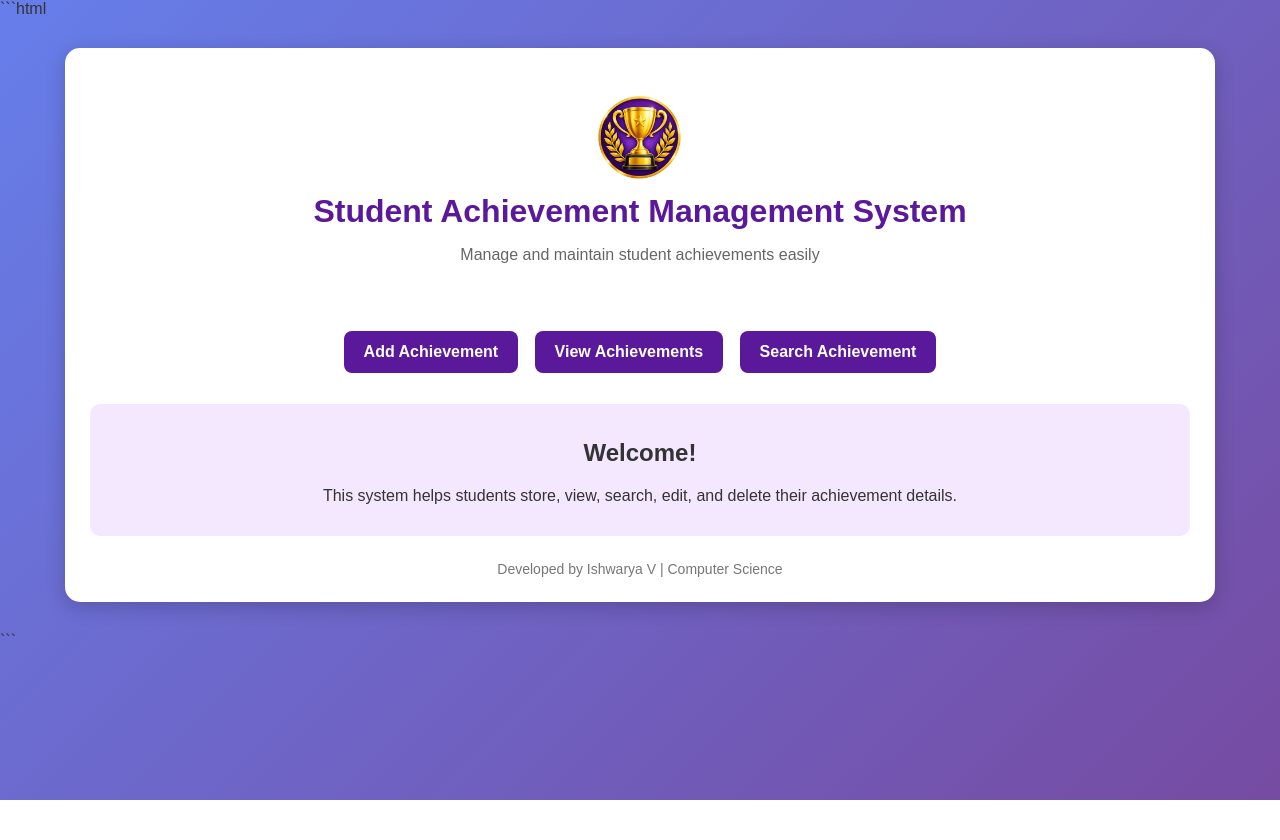
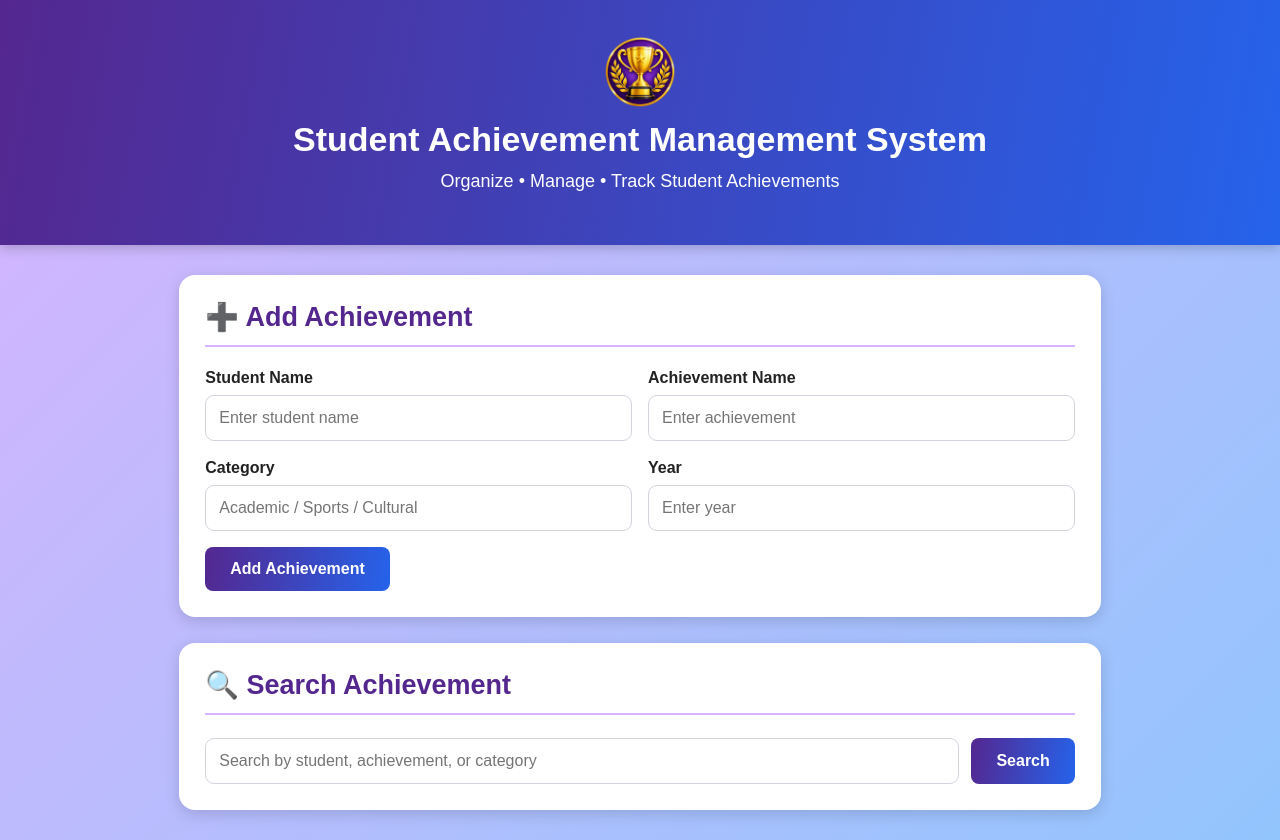
Before and after one commit to keerthanaishwarya482-creator/Student-acheivement-management-system, a Flask app: template templates/index.html in a window 1280 px wide. Before the commit the page ends 800 px from the top, so only its background shows below. Run offline with Flask 3, Linux system fonts and the light colour scheme; the template is opened without the code that fills it, so the values that code supplies are empty; parts of the project's set-up code (start-up, migrations or seed data) failed here and were passed over.

Commit message:
index.html

````diff
--- a/templates/index.html
+++ b/templates/index.html
@@ -1,4 +1,3 @@
-```html
 <!DOCTYPE html>
 <html lang="en">
 <head>
@@ -7,113 +6,220 @@
     <title>Student Achievement Management System</title>
 
     <style>
+        * {
+            box-sizing: border-box;
+        }
+
         body {
             margin: 0;
             font-family: Arial, sans-serif;
-            background: linear-gradient(135deg, #667eea, #764ba2);
-            color: #333;
-        }
-
-        .container {
-            width: 90%;
-            max-width: 1100px;
-            margin: 30px auto;
-            background: white;
-            padding: 25px;
-            border-radius: 15px;
-            box-shadow: 0 5px 20px rgba(0,0,0,0.2);
+            background: linear-gradient(135deg, #d8b4fe, #93c5fd);
+            color: #222;
         }
 
         .header {
+            background: linear-gradient(100deg, #54278f, #2563eb);
+            color: white;
             text-align: center;
-            padding: 20px;
+            padding: 35px 20px;
+            box-shadow: 0 3px 12px rgba(0,0,0,0.2);
         }
 
         .header img {
-            width: 90px;
-            height: 90px;
+            width: 75px;
+            height: 75px;
             object-fit: contain;
+            display: block;
+            margin: 0 auto 10px;
         }
 
         .header h1 {
-            color: #5a189a;
-            margin: 10px 0;
+            margin: 0;
+            font-size: 34px;
         }
 
         .header p {
-            color: #666;
+            font-size: 18px;
+            margin-top: 12px;
+        }
+
+        .main-container {
+            width: 72%;
+            margin: 30px auto;
+        }
+
+        .card {
+            background: white;
+            padding: 26px;
+            margin-bottom: 26px;
+            border-radius: 16px;
+            box-shadow: 0 4px 15px rgba(0,0,0,0.15);
+        }
+
+        .card h2 {
+            color: #54278f;
+            margin-top: 0;
+            border-bottom: 2px solid #d8b4fe;
+            padding-bottom: 12px;
+            font-size: 27px;
+        }
+
+        .form-grid {
+            display: grid;
+            grid-template-columns: 1fr 1fr;
+            gap: 18px 16px;
+        }
+
+        label {
+            display: block;
+            font-weight: bold;
+            margin-bottom: 8px;
+        }
+
+        input {
+            width: 100%;
+            padding: 13px;
+            border: 1px solid #d1d5db;
+            border-radius: 9px;
             font-size: 16px;
         }
 
-        .buttons {
-            text-align: center;
-            margin: 25px 0;
+        input:focus {
+            outline: none;
+            border-color: #54278f;
         }
 
-        .buttons a {
-            display: inline-block;
-            text-decoration: none;
-            background: #5a189a;
+        button {
+            background: linear-gradient(100deg, #54278f, #2563eb);
             color: white;
-            padding: 12px 20px;
-            margin: 6px;
+            border: none;
+            padding: 13px 25px;
             border-radius: 8px;
+            font-size: 16px;
             font-weight: bold;
+            cursor: pointer;
+            margin-top: 16px;
         }
 
-        .buttons a:hover {
-            background: #3c096c;
+        button:hover {
+            opacity: 0.9;
         }
 
-        .info {
-            text-align: center;
-            margin-top: 25px;
-            padding: 15px;
-            background: #f3e8ff;
-            border-radius: 10px;
+        .search-box {
+            display: flex;
+            gap: 12px;
         }
 
-        footer {
-            text-align: center;
-            margin-top: 25px;
-            color: #777;
-            font-size: 14px;
+        .search-box input {
+            flex: 1;
+        }
+
+        .search-box button {
+            margin-top: 0;
+        }
+
+        @media (max-width: 800px) {
+            .main-container {
+                width: 92%;
+            }
+
+            .form-grid {
+                grid-template-columns: 1fr;
+            }
+
+            .header h1 {
+                font-size: 25px;
+            }
+
+            .search-box {
+                flex-direction: column;
+            }
+
+            .search-box button {
+                width: fit-content;
+            }
         }
     </style>
 </head>
 
 <body>
 
-    <div class="container">
+    <div class="header">
+        <img src="{{ url_for('static', filename='trophy.png') }}"
+             alt="Trophy Logo">
 
-        <div class="header">
-            <img src="{{ url_for('static', filename='trophy.png') }}" alt="Trophy Image">
+        <h1>Student Achievement Management System</h1>
 
-            <h1>Student Achievement Management System</h1>
+        <p>Organize • Manage • Track Student Achievements</p>
+    </div>
 
-            <p>Manage and maintain student achievements easily</p>
+    <div class="main-container">
+
+        <!-- Add Achievement Section -->
+        <div class="card">
+            <h2>➕ Add Achievement</h2>
+
+            <form action="/" method="POST">
+
+                <div class="form-grid">
+
+                    <div>
+                        <label>Student Name</label>
+                        <input type="text"
+                               name="student_name"
+                               placeholder="Enter student name"
+                               required>
+                    </div>
+
+                    <div>
+                        <label>Achievement Name</label>
+                        <input type="text"
+                               name="achievement_name"
+                               placeholder="Enter achievement"
+                               required>
+                    </div>
+
+                    <div>
+                        <label>Category</label>
+                        <input type="text"
+                               name="category"
+                               placeholder="Academic / Sports / Cultural"
+                               required>
+                    </div>
+
+                    <div>
+                        <label>Year</label>
+                        <input type="number"
+                               name="achievement_year"
+                               placeholder="Enter year"
+                               required>
+                    </div>
+
+                </div>
+
+                <button type="submit">Add Achievement</button>
+
+            </form>
         </div>
 
-        <div class="buttons">
-            <a href="/register">Add Achievement</a>
-            <a href="/view">View Achievements</a>
-            <a href="/search">Search Achievement</a>
+        <!-- Search Achievement Section -->
+        <div class="card">
+            <h2>🔍 Search Achievement</h2>
+
+            <form action="/search" method="GET">
+
+                <div class="search-box">
+                    <input type="text"
+                           name="search"
+                           placeholder="Search by student, achievement, or category">
+
+                    <button type="submit">Search</button>
+                </div>
+
+            </form>
         </div>
-
-        <div class="info">
-            <h2>Welcome!</h2>
-            <p>
-                This system helps students store, view, search,
-                edit, and delete their achievement details.
-            </p>
-        </div>
-
-        <footer>
-            Developed by Ishwarya V | Computer Science
-        </footer>
 
     </div>
 
 </body>
 </html>
-```
````
